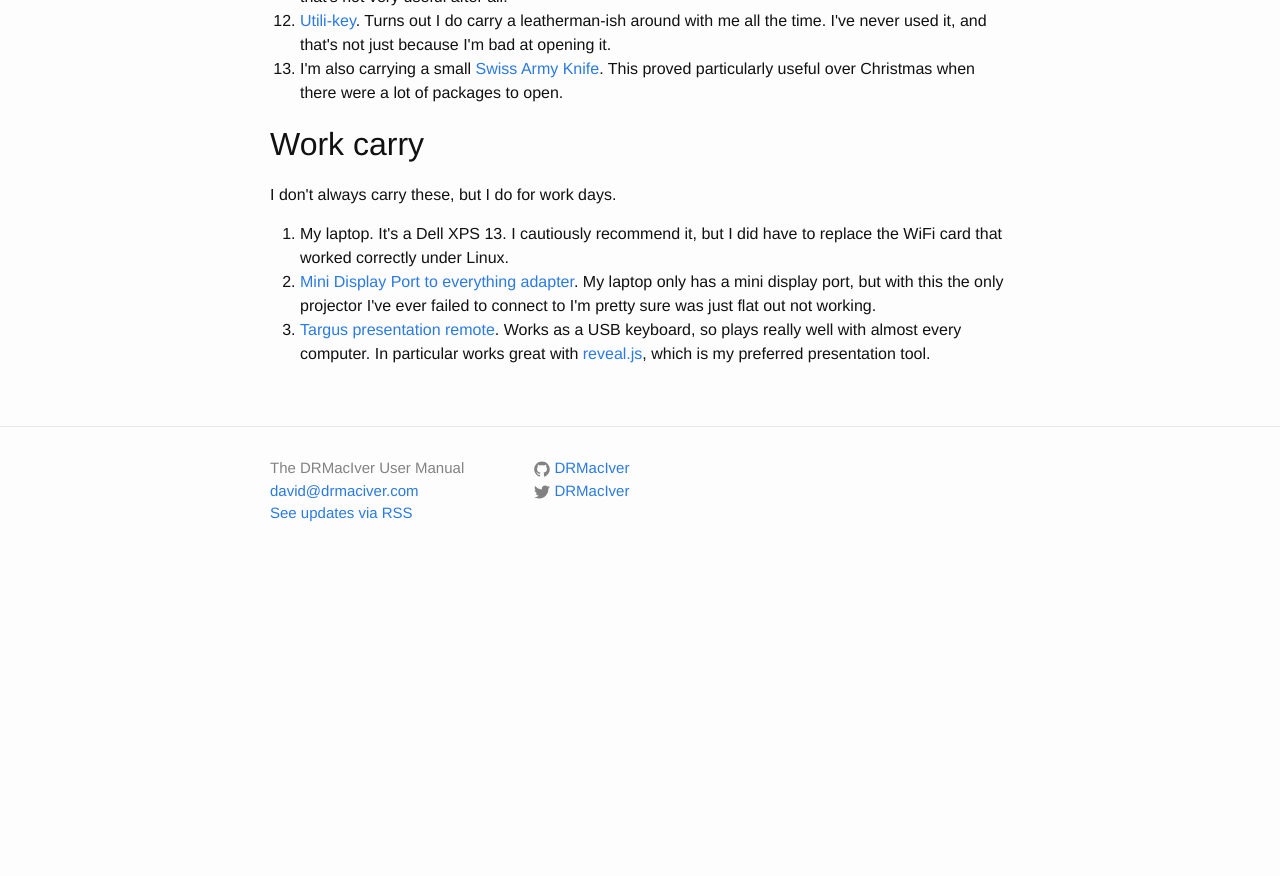
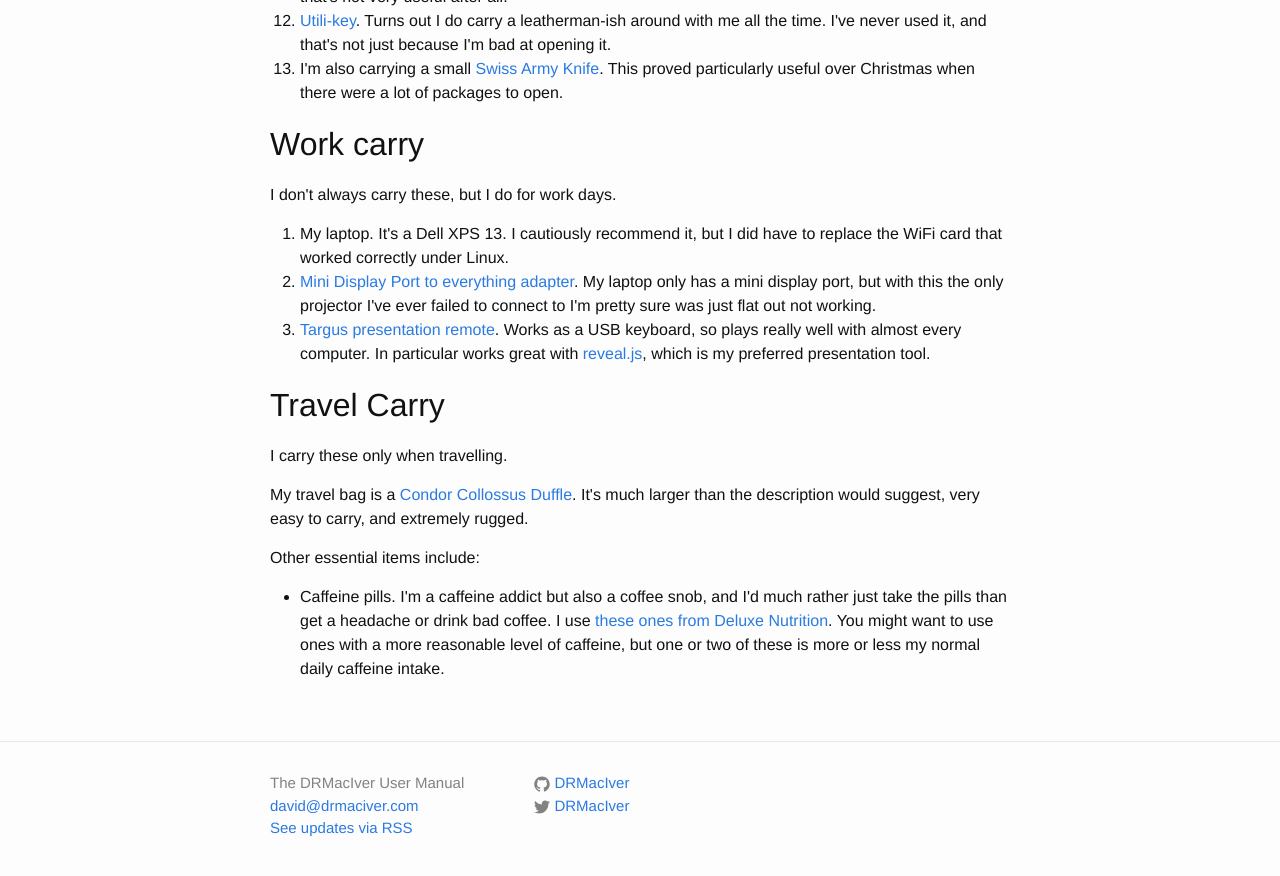
Before and after one commit to DRMacIver/docs, a Jekyll site: the page built from inventory/survivalkit/index.html, in a window 1280 px wide and 900 px high, scrolled down 1130 px. Shown: the top 876 px of the window. Built offline with Jekyll 4.4.1, drawn with Linux system fonts in a browser that asks for light colours; before the commit the page ends 1715 px from its top, so only the background shows below that.

Commit message:
Add travel accessories section

```diff
--- a/inventory/survivalkit/index.html
+++ b/inventory/survivalkit/index.html
@@ -47,3 +47,26 @@
     almost every computer. In particular works great with <a href=https://github.com/hakimel/reveal.js/>reveal.js</a>, which is my preferred presentation tool.
   </li>
 </ol>
+
+
+<h2>Travel Carry</h2>
+
+<p>I carry these only when travelling.</p>
+
+<p>
+  My travel bag is a <a href="http://www.amazon.co.uk/gp/product/B00BMAKM1O/ref=as_li_qf_sp_asin_il_tl?ie=UTF8&camp=1634&creative=6738&creativeASIN=B00BMAKM1O&liazon.co.uk/nkCode=as2&tag=darma-21">Condor Collossus Duffle</a>. It's much larger
+  than the description would suggest, very easy to carry, and extremely rugged.
+</p>
+
+<p>
+Other essential items include:
+</p>
+
+<ul>
+  <li>
+    Caffeine pills. I'm a caffeine addict but also a coffee snob, and I'd much rather just take the pills than
+    get a headache or drink bad coffee. I use <a href=http://www.amazon.co.uk/gp/product/B0043S3NG8/ref=as_li_qf_sp_asin_il_tl?ie=UTF8&camp=1634& Deluxe Nutrition 200mg Caffeine Tablets - Pack of 100 creative=6738&creativeASIN=B0043S3NG8&linkCode=as2&tag=darma-21">these ones from Deluxe Nutrition</a>.
+    You might want to use ones with a more reasonable level of caffeine, but one or two of these is more or less
+    my normal daily caffeine intake.
+  </li>
+</ul>
```
